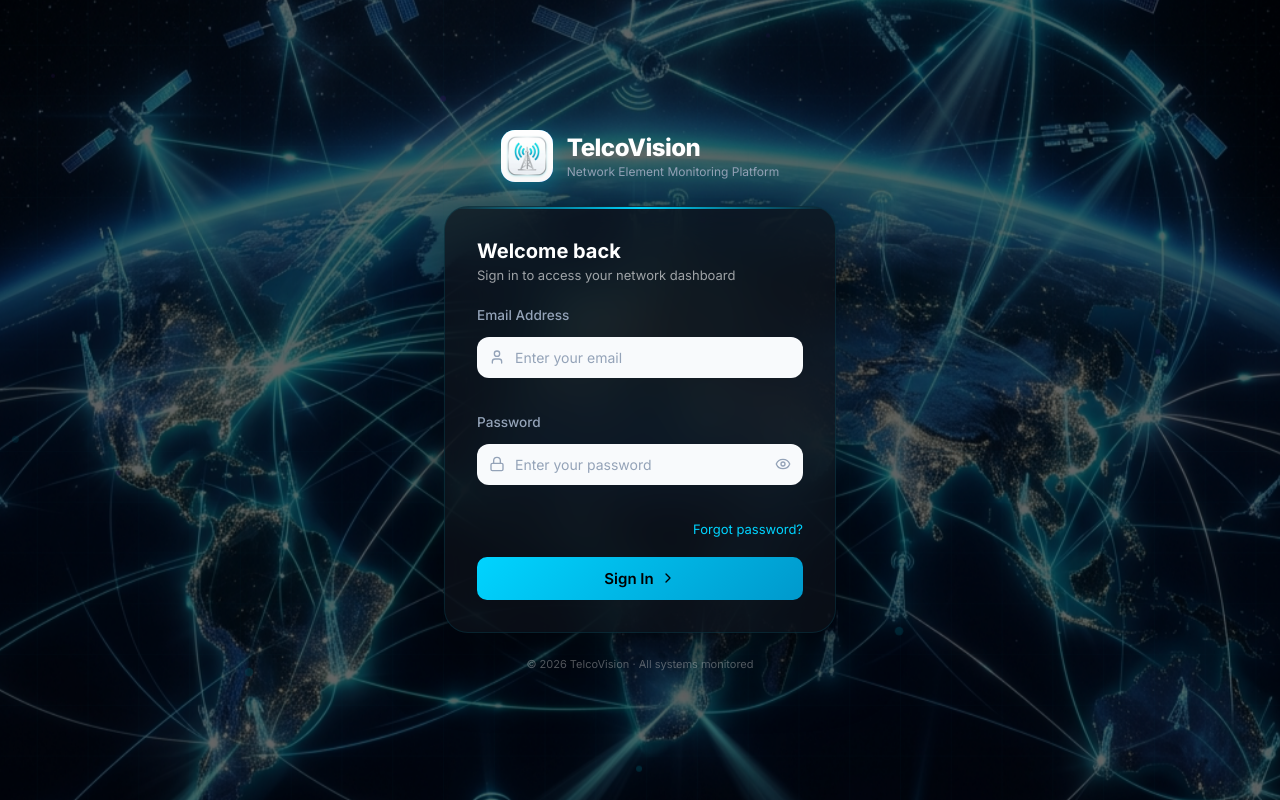
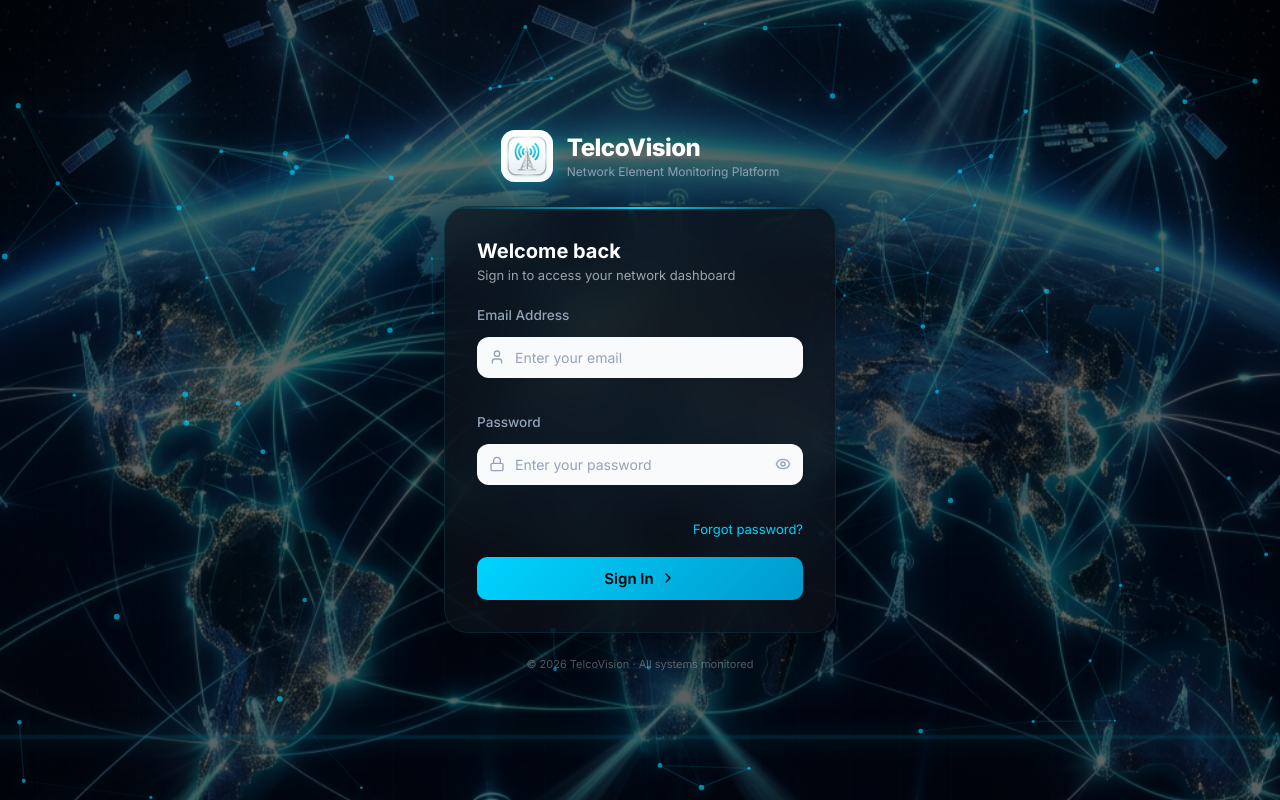
Before and after one commit to Kavi-26/telecom, a React (Vite) app in the folder client/: page /login in a window 1280 px wide. Built offline with nearby package versions, Linux system fonts and the light colour scheme.

Commit message:
feat: implement new login page UI with interactive network background and role-based routing

```diff
--- a/client/src/pages/Login.css
+++ b/client/src/pages/Login.css
@@ -32,31 +32,24 @@
   background-size: 50px 50px;
 }
 
-.floating-node {
+.scanner-line {
   position: absolute;
-  border-radius: 50%;
-  animation: floatNode 6s infinite ease-in-out;
+  top: 0;
+  left: 0;
+  width: 100%;
+  height: 4px;
+  background: rgba(0, 212, 255, 0.4);
+  box-shadow: 0 0 20px 5px rgba(0, 212, 255, 0.2);
+  animation: scan 6s linear infinite;
+  z-index: 2;
+  pointer-events: none;
 }
 
-.floating-node:nth-child(odd)  { width: 6px; height: 6px; background: rgba(0,212,255,0.4); }
-.floating-node:nth-child(even) { width: 4px; height: 4px; background: rgba(124,58,237,0.4); }
-
-.node-0  { top: 10%; left: 5%;  animation-delay: 0s; }
-.node-1  { top: 20%; left: 80%; animation-delay: 0.5s; }
-.node-2  { top: 60%; left: 10%; animation-delay: 1s; }
-.node-3  { top: 80%; left: 70%; animation-delay: 1.5s; }
-.node-4  { top: 30%; left: 55%; animation-delay: 2s; }
-.node-5  { top: 70%; left: 40%; animation-delay: 2.5s; }
-.node-6  { top: 15%; left: 35%; animation-delay: 3s; }
-.node-7  { top: 85%; left: 20%; animation-delay: 3.5s; }
-.node-8  { top: 45%; left: 90%; animation-delay: 4s; }
-.node-9  { top: 55%; left: 2%;  animation-delay: 4.5s; }
-.node-10 { top: 5%;  left: 60%; animation-delay: 5s; }
-.node-11 { top: 95%; left: 50%; animation-delay: 5.5s; }
-
-@keyframes floatNode {
-  0%, 100% { transform: translateY(0) scale(1); opacity: 0.5; }
-  50%       { transform: translateY(-20px) scale(1.5); opacity: 1; }
+@keyframes scan {
+  0% { transform: translateY(-10px); opacity: 0; }
+  10% { opacity: 1; }
+  90% { opacity: 1; }
+  100% { transform: translateY(100vh); opacity: 0; }
 }
 
 .login-container {
--- a/client/src/pages/Login.jsx
+++ b/client/src/pages/Login.jsx
@@ -1,4 +1,4 @@
-import { useState } from 'react';
+import { useState, useEffect, useRef } from 'react';
 import { useNavigate } from 'react-router-dom';
 import { useAuth } from '../contexts/AuthContext';
 import { Eye, EyeOff, Wifi, AlertCircle, Lock, User, ChevronRight } from 'lucide-react';
@@ -15,6 +15,94 @@ const ROLE_REDIRECTS = {
   ip_engineer: '/transport',
   analyst: '/reports',
   operator: '/dashboard',
+};
+
+const NetworkBackground = () => {
+  const canvasRef = useRef(null);
+
+  useEffect(() => {
+    const canvas = canvasRef.current;
+    const ctx = canvas.getContext('2d');
+    let animationFrameId;
+    let particles = [];
+
+    const resize = () => {
+      canvas.width = window.innerWidth;
+      canvas.height = window.innerHeight;
+    };
+
+    window.addEventListener('resize', resize);
+    resize();
+
+    class Particle {
+      constructor() {
+        this.x = Math.random() * canvas.width;
+        this.y = Math.random() * canvas.height;
+        this.vx = (Math.random() - 0.5) * 0.6;
+        this.vy = (Math.random() - 0.5) * 0.6;
+        this.radius = Math.random() * 2 + 1;
+      }
+      update() {
+        this.x += this.vx;
+        this.y += this.vy;
+        if (this.x < 0 || this.x > canvas.width) this.vx = -this.vx;
+        if (this.y < 0 || this.y > canvas.height) this.vy = -this.vy;
+      }
+      draw() {
+        ctx.beginPath();
+        ctx.arc(this.x, this.y, this.radius, 0, Math.PI * 2);
+        ctx.fillStyle = 'rgba(0, 212, 255, 0.6)';
+        ctx.shadowBlur = 15;
+        ctx.shadowColor = 'rgba(0, 212, 255, 1)';
+        ctx.fill();
+        ctx.shadowBlur = 0; // reset for lines
+      }
+    }
+
+    const init = () => {
+      particles = [];
+      const particleCount = Math.floor((canvas.width * canvas.height) / 12000);
+      for (let i = 0; i < particleCount; i++) {
+        particles.push(new Particle());
+      }
+    };
+
+    init();
+
+    const animate = () => {
+      ctx.clearRect(0, 0, canvas.width, canvas.height);
+
+      for (let i = 0; i < particles.length; i++) {
+        particles[i].update();
+        particles[i].draw();
+
+        for (let j = i + 1; j < particles.length; j++) {
+          const dx = particles[i].x - particles[j].x;
+          const dy = particles[i].y - particles[j].y;
+          const distance = Math.sqrt(dx * dx + dy * dy);
+
+          if (distance < 160) {
+            ctx.beginPath();
+            ctx.strokeStyle = `rgba(0, 212, 255, ${0.2 * (1 - distance/160)})`;
+            ctx.lineWidth = 1.5;
+            ctx.moveTo(particles[i].x, particles[i].y);
+            ctx.lineTo(particles[j].x, particles[j].y);
+            ctx.stroke();
+          }
+        }
+      }
+      animationFrameId = requestAnimationFrame(animate);
+    };
+
+    animate();
+
+    return () => {
+      window.removeEventListener('resize', resize);
+      cancelAnimationFrame(animationFrameId);
+    };
+  }, []);
+
+  return <canvas ref={canvasRef} style={{ position: 'absolute', top: 0, left: 0, width: '100%', height: '100%', zIndex: 1, pointerEvents: 'none' }} />;
 };
 
 export default function LoginPage() {
@@ -62,10 +150,9 @@ export default function LoginPage() {
     <div className="login-page">
       <div className="login-bg">
         <div className="grid-lines" />
-        {[...Array(12)].map((_, i) => (
-          <div key={i} className={`floating-node node-${i}`} />
-        ))}
+        <div className="scanner-line" />
       </div>
+      <NetworkBackground />
 
       <div className="login-container">
         <div className="login-brand">
```
